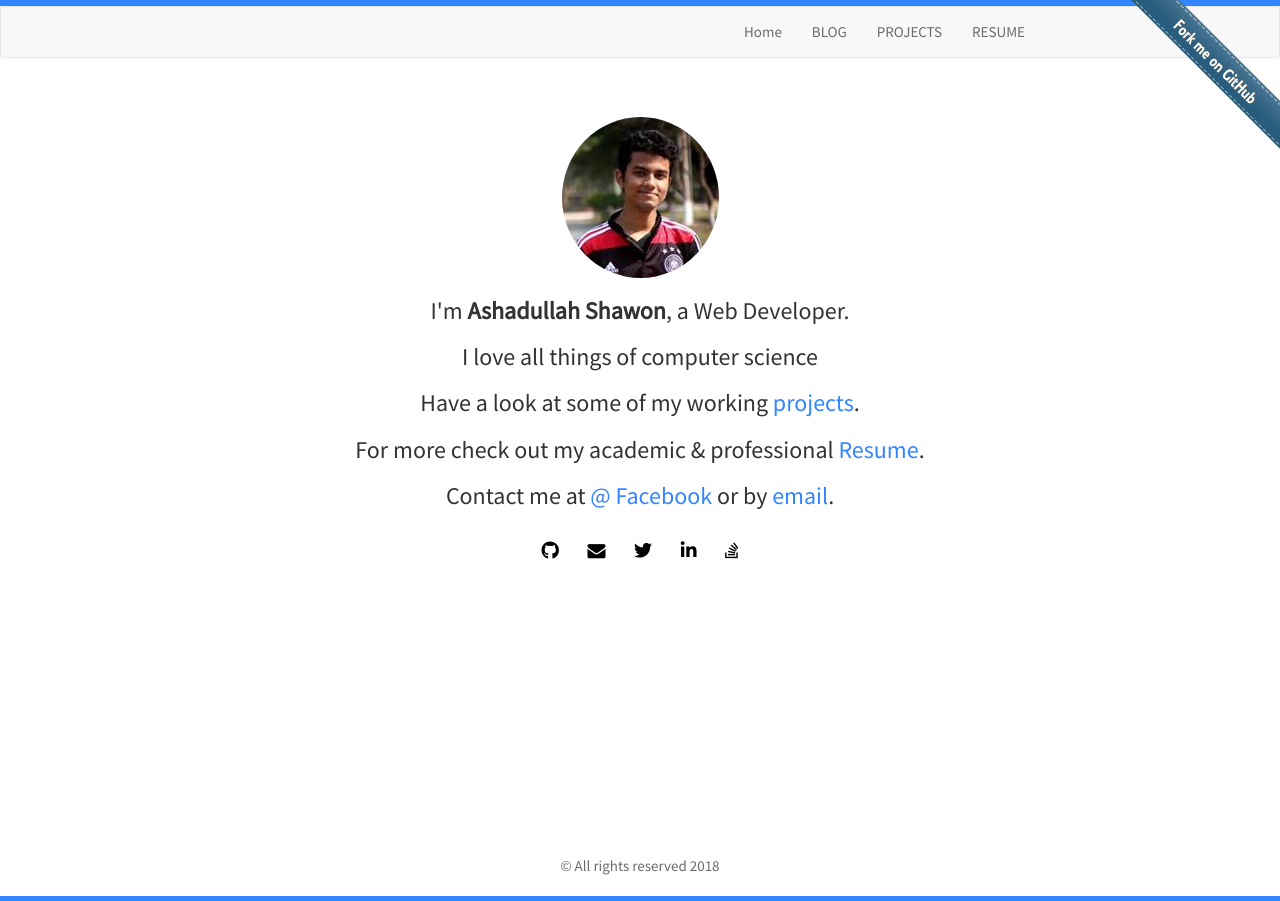
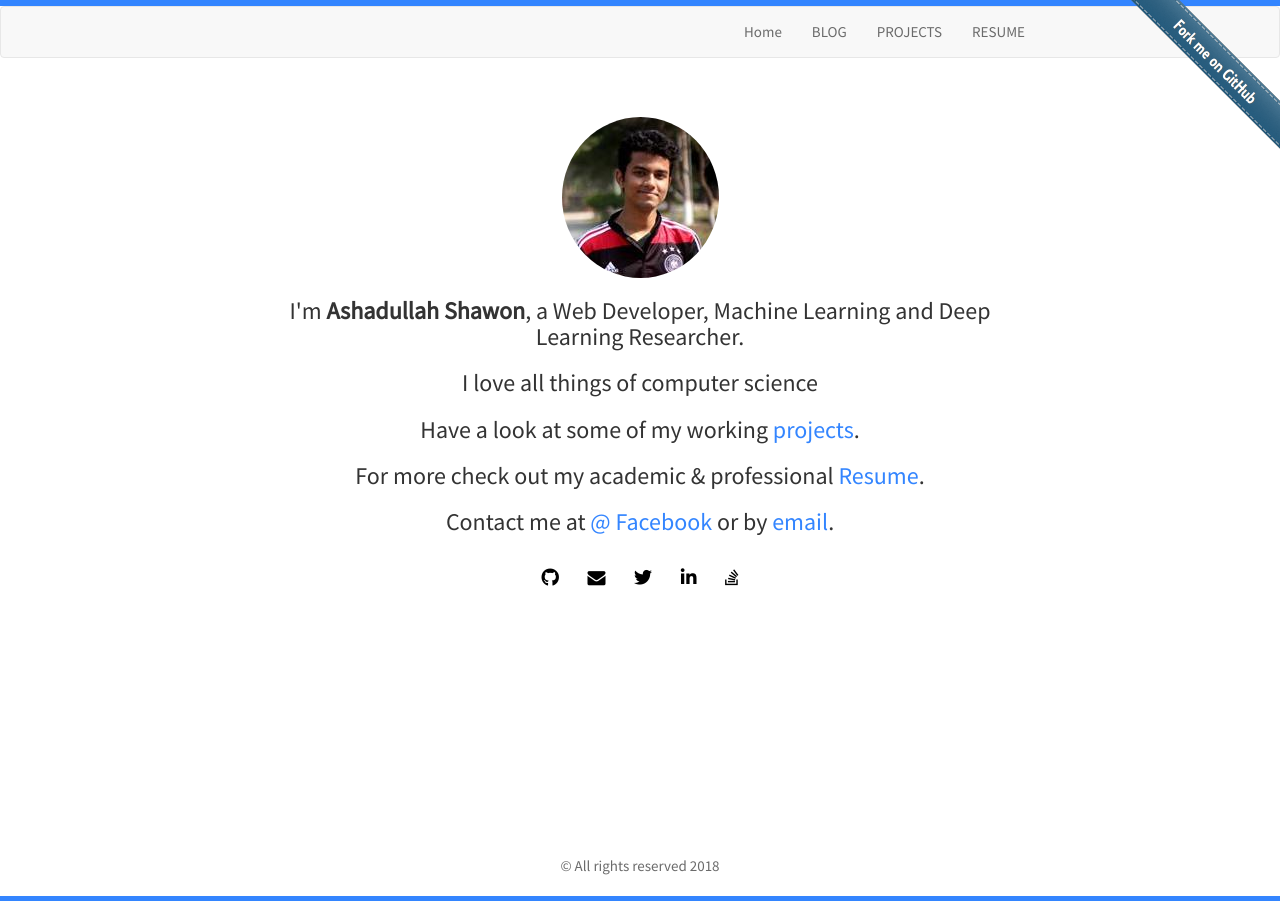
Before and after one commit to shawon100/shawon100.github.io, a Jekyll site: the page built from index.html, in a window 1280 px wide. Built offline with Jekyll 4.4.1, drawn with Linux system fonts in a browser that asks for light colours; nearby versions of some CDN libraries; library files that are not in the unit come from our copies.

Commit message:
Update index.html

```diff
--- a/index.html
+++ b/index.html
@@ -7,7 +7,7 @@
 	  <div class="avatar">
 		<img class="img-circle" src="{{ site.baseurl }}static/img/{{ site.avatar }}" alt="Responsive image">
 	  </div>
-	  <h3>I'm <strong>{{ site.author }}</strong>, a Web Developer.</h3>
+	  <h3>I'm <strong>{{ site.author }}</strong>, a Web Developer, Machine Learning and Deep Learning Researcher.</h3>
 	  <h3>I love all things of computer science </h3>
 	  <h3>Have a look at some of my working <a href="{{ site.baseurl }}projects.html"> projects</a>.</h3>
 	  <h3>For more check out my academic &amp; professional <a href="resume.html">Resume</a>.</h3>
```
